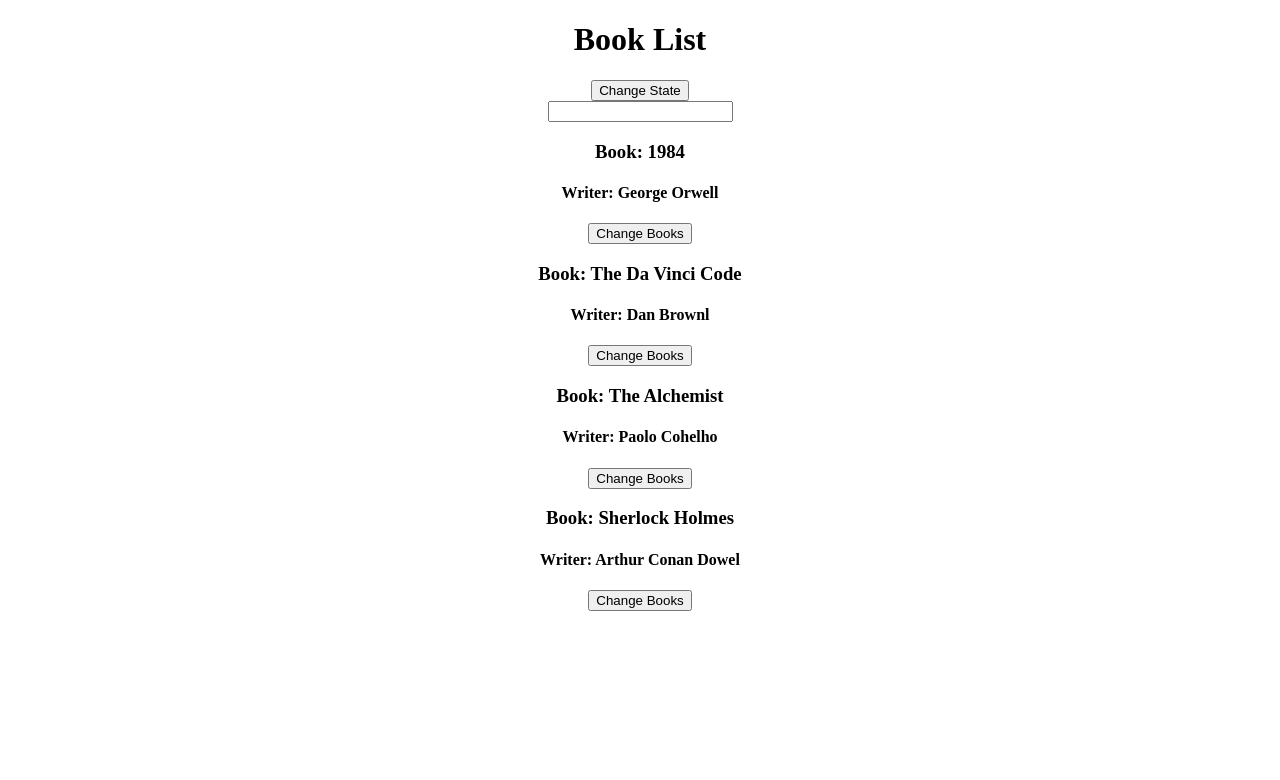
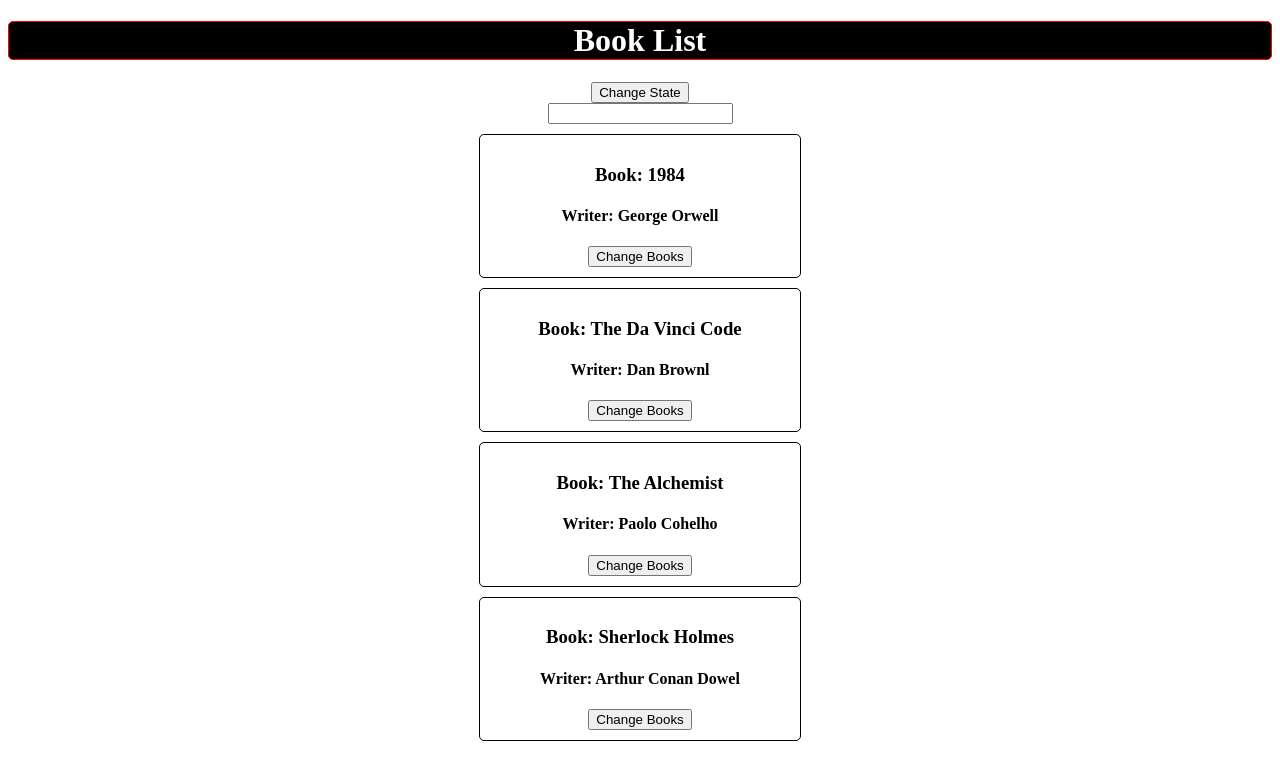
Before and after one commit to sohel473/hello-react, a React (Create React App) app: page / in a window 1280 px wide. Shown: the top 780 px of the page. Built offline with nearby package versions, Linux system fonts and the light colour scheme.

Commit message:
Styling Components

```diff
--- a/src/App.js
+++ b/src/App.js
@@ -35,9 +35,15 @@ class App extends Component {
     });
   };
   render() {
+    const style = {
+      border: "1px solid red",
+      borderRadius: "5px",
+      backgroundColor: "black",
+      color: "white",
+    };
     return (
       <div className="App">
-        <h1>Book List</h1>
+        <h1 style={style}>Book List</h1>
 
         <button onClick={() => this.changeState("Ninteen Eighty Four")}>
           Change State
--- a/src/components/Book.js
+++ b/src/components/Book.js
@@ -1,6 +1,8 @@
+import "../styles/Book.css";
+
 const Book = (props) => {
   return (
-    <div>
+    <div className="Book">
       <h3>Book: {props.name}</h3>
       <h4>Writer: {props.writer}</h4>
       <button onClick={props.change}>Change Books</button>
--- /dev/null
+++ b/src/styles/Book.css
@@ -0,0 +1,7 @@
+.Book {
+  width: 300px;
+  margin: 10px auto;
+  padding: 10px;
+  border: 1px solid;
+  border-radius: 5px;
+}
```
